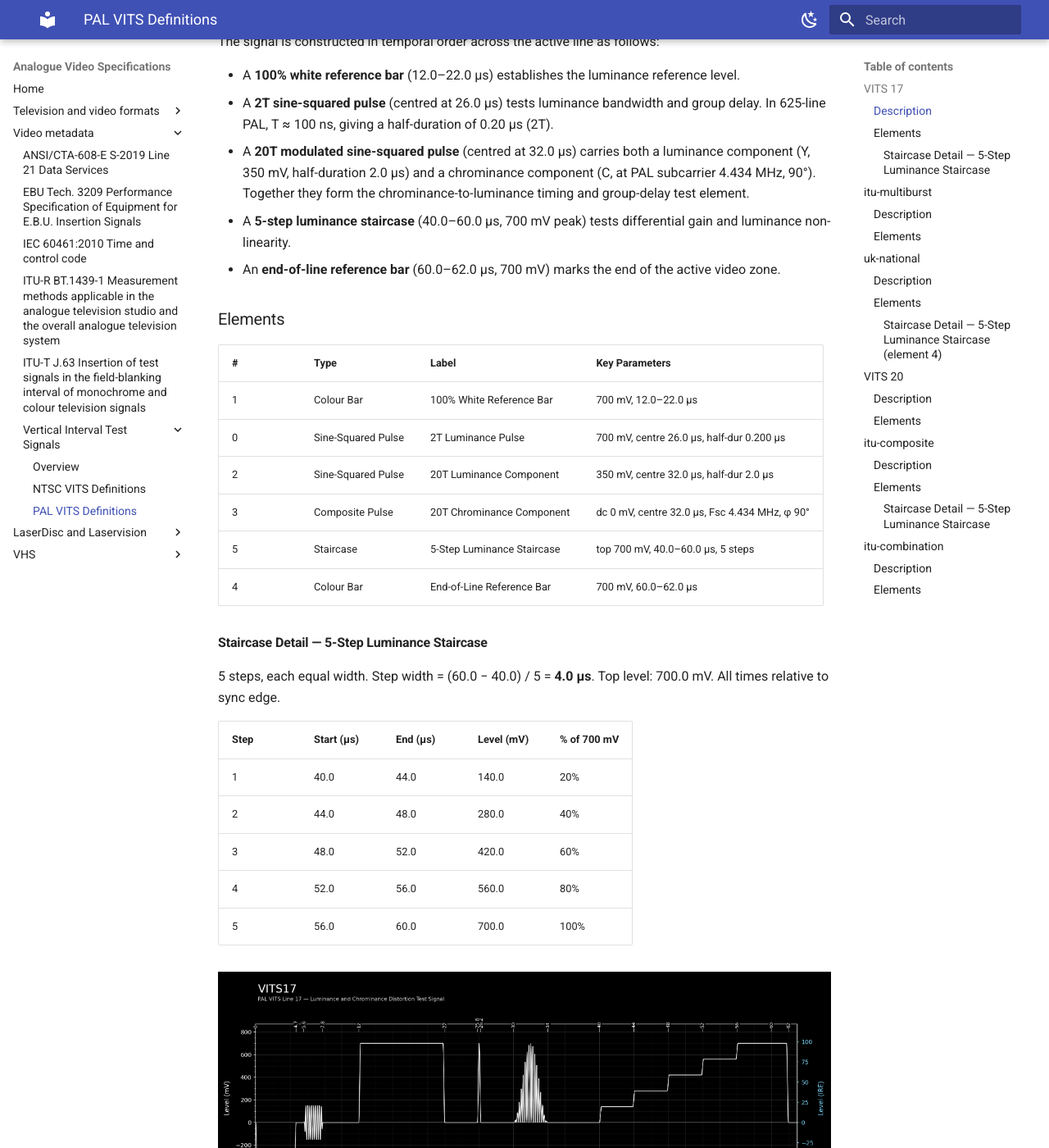
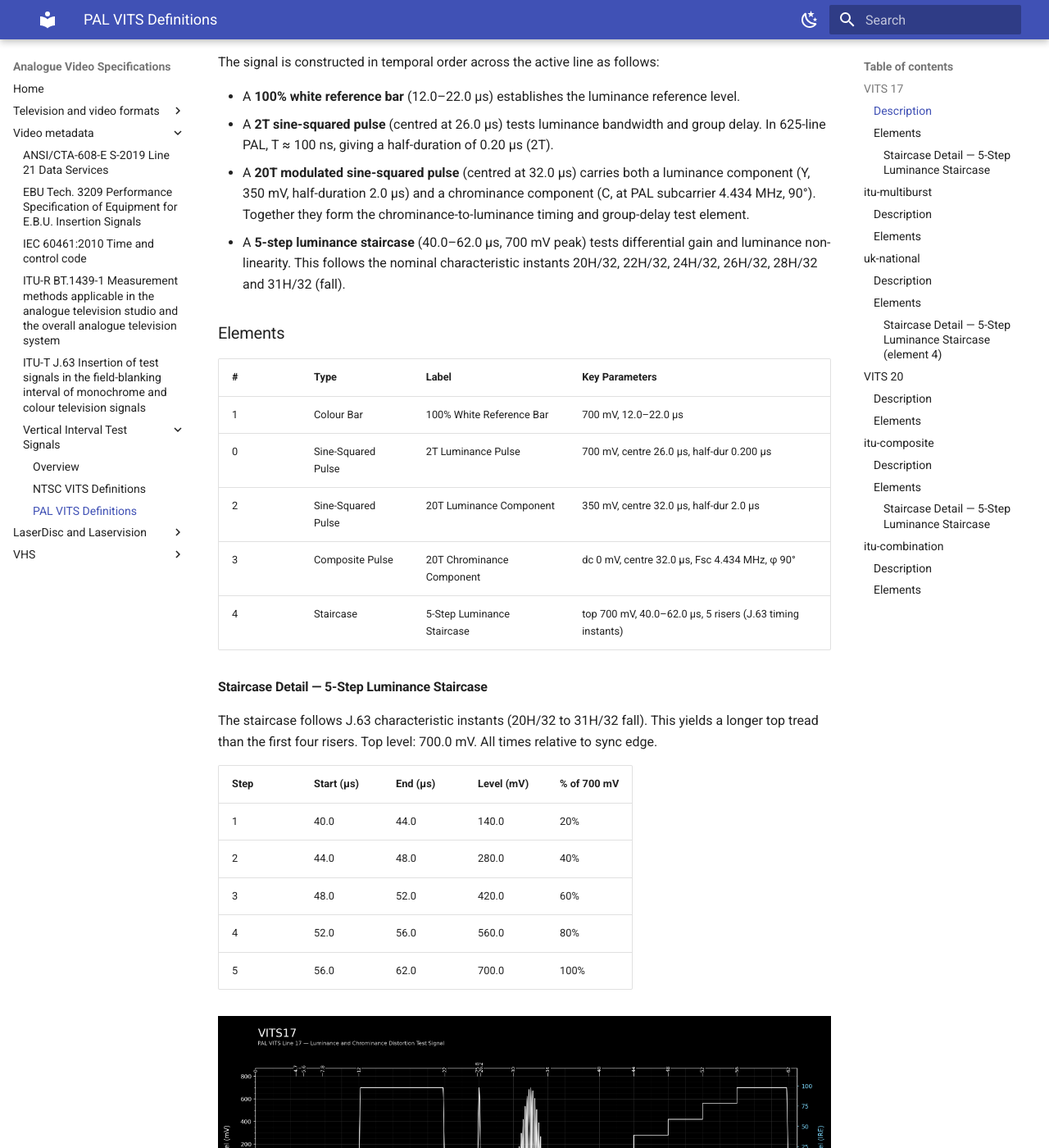
Before and after one commit to simoninns/analogue-video-specifications, an MkDocs documentation site: the page built from docs/video_metadata/VITS/PAL-VITS.md, in a window 1280 px wide and 1400 px high, scrolled down 887 px. Shown: the whole window at 82% size. Built offline with MkDocs 1.6.1 and Material for MkDocs 9.7.7, drawn with Linux system fonts in a browser that asks for light colours; some of the changed text lies outside the part shown.

Commit message:
Update the VITS information and diagrams based on the new specifications in the repo

```diff
--- a/docs/video_metadata/VITS/PAL-VITS.md
+++ b/docs/video_metadata/VITS/PAL-VITS.md
@@ -16,6 +16,7 @@ This document describes the Vertical Interval Test Signals (VITS) used in PAL 62
 **YAML:** `resources/definitions/vits/pal/vits17.yaml`
 **VBI Line:** 17 | **Field:** 1
 **Standard:** EBU/CCIR insertion test signal
+**Normative Source:** ITU-T J.63 Annex I section 2; EBU Tech 3209 section 7.2
 
 ### Description
 
@@ -26,8 +27,7 @@ The signal is constructed in temporal order across the active line as follows:
 - A **100% white reference bar** (12.0–22.0 µs) establishes the luminance reference level.
 - A **2T sine-squared pulse** (centred at 26.0 µs) tests luminance bandwidth and group delay. In 625-line PAL, T ≈ 100 ns, giving a half-duration of 0.20 µs (2T).
 - A **20T modulated sine-squared pulse** (centred at 32.0 µs) carries both a luminance component (Y, 350 mV, half-duration 2.0 µs) and a chrominance component (C, at PAL subcarrier 4.434 MHz, 90°). Together they form the chrominance-to-luminance timing and group-delay test element.
-- A **5-step luminance staircase** (40.0–60.0 µs, 700 mV peak) tests differential gain and luminance non-linearity.
-- An **end-of-line reference bar** (60.0–62.0 µs, 700 mV) marks the end of the active video zone.
+- A **5-step luminance staircase** (40.0–62.0 µs, 700 mV peak) tests differential gain and luminance non-linearity. This follows the nominal characteristic instants 20H/32, 22H/32, 24H/32, 26H/32, 28H/32 and 31H/32 (fall).
 
 ### Elements
 
@@ -37,12 +37,11 @@ The signal is constructed in temporal order across the active line as follows:
 | 0 | Sine-Squared Pulse | 2T Luminance Pulse | 700 mV, centre 26.0 µs, half-dur 0.200 µs |
 | 2 | Sine-Squared Pulse | 20T Luminance Component | 350 mV, centre 32.0 µs, half-dur 2.0 µs |
 | 3 | Composite Pulse | 20T Chrominance Component | dc 0 mV, centre 32.0 µs, Fsc 4.434 MHz, φ 90° |
-| 5 | Staircase | 5-Step Luminance Staircase | top 700 mV, 40.0–60.0 µs, 5 steps |
-| 4 | Colour Bar | End-of-Line Reference Bar | 700 mV, 60.0–62.0 µs |
+| 4 | Staircase | 5-Step Luminance Staircase | top 700 mV, 40.0–62.0 µs, 5 risers (J.63 timing instants) |
 
 #### Staircase Detail — 5-Step Luminance Staircase
 
-5 steps, each equal width. Step width = (60.0 − 40.0) / 5 = **4.0 µs**. Top level: 700.0 mV. All times relative to sync edge.
+The staircase follows J.63 characteristic instants (20H/32 to 31H/32 fall). This yields a longer top tread than the first four risers. Top level: 700.0 mV. All times relative to sync edge.
 
 | Step | Start (µs) | End (µs) | Level (mV) | % of 700 mV |
 |------|------------|----------|------------|-------------|
@@ -50,7 +49,7 @@ The signal is constructed in temporal order across the active line as follows:
 | 2 | 44.0 | 48.0 | 280.0 | 40% |
 | 3 | 48.0 | 52.0 | 420.0 | 60% |
 | 4 | 52.0 | 56.0 | 560.0 | 80% |
-| 5 | 56.0 | 60.0 | 700.0 | 100% |
+| 5 | 56.0 | 62.0 | 700.0 | 100% |
 
 <!-- vits-diagram: vits17 -->
 ![vits17 waveform diagram](assets/vits-diagrams/pal/vits17.png)
@@ -62,6 +61,7 @@ The signal is constructed in temporal order across the active line as follows:
 **YAML:** `resources/definitions/vits/pal/itu-multiburst.yaml`
 **VBI Line:** 18 | **Field:** 1
 **Standard:** ITU Multiburst for PAL systems B, D, G, H, I
+**Normative Source:** ITU-T J.63 Annex I section 3; EBU Tech 3209 section 7.2.9
 
 ### Description
 
@@ -82,7 +82,7 @@ Six burst packets follow in order of increasing frequency:
 | 5 | 4.8 MHz | 144° |
 | 6 | 5.8 MHz | −144° |
 
-Bursts at 4.8 and 5.8 MHz carry phase offsets to avoid aliasing with the PAL line-alternating subcarrier phase during comb filtering. All bursts have an envelope amplitude of 210 mV.
+Bursts at 4.8 and 5.8 MHz are implemented in this repository with phase offsets (144° and −144°). J.63/EBU 3209 define the burst frequencies and timing but do not mandate these exact absolute phase offsets. All bursts have an envelope amplitude of 210 mV.
 
 ### Elements
 
@@ -108,6 +108,7 @@ Bursts at 4.8 and 5.8 MHz carry phase offsets to avoid aliasing with the PAL lin
 **YAML:** `resources/definitions/vits/pal/uk-national.yaml`
 **VBI Line:** 19 | **Field:** 1
 **Standard:** UK National Insertion Test Signal (IBA/EBU, PAL-I)
+**Normative Source:** National UK ITS specification (not defined in J.63/EBU 3209/BT.1439)
 
 ### Description
 
@@ -147,6 +148,7 @@ VITS 19 is the IBA/EBU United Kingdom ITS Line 19 signal for PAL-I operation. It
 **YAML:** `resources/definitions/vits/pal/vits20.yaml`
 **VBI Line:** 20 | **Field:** 1
 **Standard:** IBA / EBU UK ITS-2
+**Normative Source:** National UK ITS-2 specification (not defined in J.63/EBU 3209/BT.1439)
 
 ### Description
 
@@ -175,6 +177,7 @@ Both bursts are composite-channel dc-offset free (dc_offset_mv: 0); the chroma l
 **YAML:** `resources/definitions/vits/pal/itu-composite.yaml`
 **VBI Line:** 330 | **Field:** 2
 **Standard:** ITU Composite Insertion Test Signal for PAL (BT.628 / BT.473)
+**Normative Source:** ITU-T J.63 Annex I section 4; EBU Tech 3209 section 7.2
 
 ### Description
 
@@ -189,12 +192,11 @@ In this Pattern Master implementation, those core components are mapped to the f
 | 1 | Colour Bar | 100% White Reference Bar | 700 mV, 12.0–22.0 µs |
 | 0 | Sine-Squared Pulse | 2T Luminance Pulse | 700 mV, centre 26.0 µs, half-dur 0.200 µs |
 | 3 | Burst | Chrominance Phase Reference Burst | dc 0 mV / Y 140 mV, 30.0–60.0 µs, 4.434 MHz, φ 60.66° |
-| 4 | Staircase | 5-Step Luminance Staircase | top 700 mV, 40.0–60.0 µs, 5 steps |
-| 2 | Colour Bar | End-of-Line Reference Bar | 700 mV, 60.0–62.0 µs |
+| 2 | Staircase | 5-Step Luminance Staircase | top 700 mV, 40.0–62.0 µs, 5 risers (J.63 timing instants) |
 
 #### Staircase Detail — 5-Step Luminance Staircase
 
-5 steps, each equal width. Step width = (60.0 − 40.0) / 5 = **4.0 µs**. Top level: 700.0 mV. All times relative to sync edge.
+The staircase follows J.63 characteristic instants (20H/32 to 31H/32 fall). This yields a longer top tread than the first four risers. Top level: 700.0 mV. All times relative to sync edge.
 
 | Step | Start (µs) | End (µs) | Level (mV) | % of 700 mV |
 |------|------------|----------|------------|-------------|
@@ -202,7 +204,7 @@ In this Pattern Master implementation, those core components are mapped to the f
 | 2 | 44.0 | 48.0 | 280.0 | 40% |
 | 3 | 48.0 | 52.0 | 420.0 | 60% |
 | 4 | 52.0 | 56.0 | 560.0 | 80% |
-| 5 | 56.0 | 60.0 | 700.0 | 100% |
+| 5 | 56.0 | 62.0 | 700.0 | 100% |
 
 <!-- vits-diagram: itu-composite -->
 ![itu-composite waveform diagram](assets/vits-diagrams/pal/itu-composite.png)
@@ -214,6 +216,7 @@ In this Pattern Master implementation, those core components are mapped to the f
 **YAML:** `resources/definitions/vits/pal/itu-combination.yaml`
 **VBI Line:** 331 | **Field:** 2
 **Standard:** ITU Combination Insertion Test Signal for PAL (BT.473)
+**Normative Source:** ITU-T J.63 Annex I section 5; EBU Tech 3209 sections 7.2.6-7.2.7
 
 ### Description
 
--- a/resources/definitions/vits/ntsc/ntc7-composite.yaml
+++ b/resources/definitions/vits/ntsc/ntc7-composite.yaml
@@ -53,7 +53,7 @@ primitives:
 
   - id: modulated_c
     type: "composite_pulse"
-    label: "12.5T Chrominance Component (C part of modulated pulse)"
+    label: "12.5T Chrominance Component (phase-locked to burst)"
     window_us: { start: 35.400, end: 38.600 }
     channel: c
     combine: add
@@ -61,7 +61,7 @@ primitives:
     component_amplitude_ire: 50.0
     rise_time_us: 0.400
     subcarrier_lock_multiple: 1.0
-    phase_deg: 180.0
+    phase_deg: 0.0
 
   - id: chrominance_reference
     type: "burst"
--- a/resources/definitions/vits/pal/itu-multiburst.yaml
+++ b/resources/definitions/vits/pal/itu-multiburst.yaml
@@ -14,8 +14,9 @@ c_rise_time_us: 0.40
 # to measure the frequency response and bandwidth of the transmission path.
 # The grey pedestal and amplitude reference bars at the start of the line provide
 # a known amplitude scale against which burst amplitudes are compared at the receiver.
-# Bursts at 4.8 and 5.8 MHz use specific phase offsets to avoid aliasing with PAL
-# line-alternating subcarrier phase.
+# Bursts at 4.8 and 5.8 MHz use implementation-specific phase offsets in this
+# repository model. J.63/EBU 3209 define burst frequencies and timing but do not
+# mandate these exact absolute phase offsets.
 
 primitives:
   - id: positive_reference_boost
```
Also changed, not shown: docs/video_metadata/VITS/NTSC-VITS.md (+7 -2 lines), resources/definitions/vits/pal/itu-composite.yaml (+40 -11 lines), resources/definitions/vits/pal/vits17.yaml (+40 -11 lines), docs/video_metadata/VITS/assets/vits-diagrams/ntsc/ntc7-composite.png, docs/video_metadata/VITS/assets/vits-diagrams/pal/itu-composite.png, docs/video_metadata/VITS/assets/vits-diagrams/pal/vits17.png.
